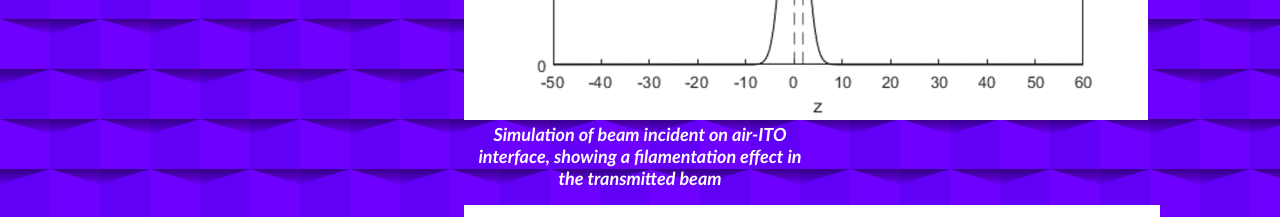
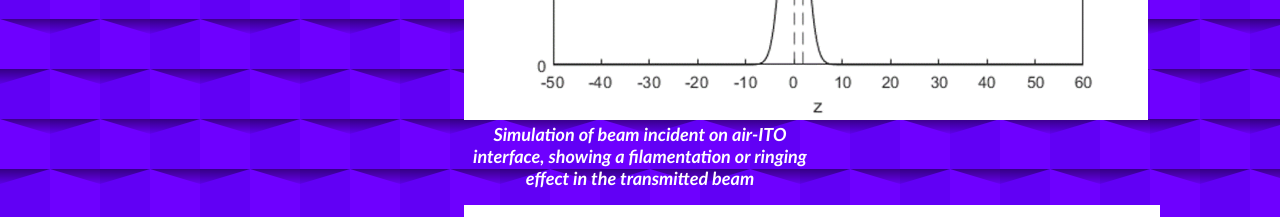
Before and after one commit to ebramyoussef/ebramyoussef.github.io, a plain HTML site: page ssfm.html in a window 1280 px wide. Shown: the part 1360-1577 px from the top of the page. Drawn offline with Linux system fonts and the light colour scheme.

Commit message:
Update ssfm.html

```diff
--- a/ssfm.html
+++ b/ssfm.html
@@ -6,6 +6,7 @@
 		<meta charset="utf-8">
 		<meta name="viewport" content="width=device-width, initial-scale=1">
 		<link rel="stylesheet" href="css/styles.css">
+		<link rel="icon" href="media/images/favicon.png">
 		<title>Ebram Youssef</title>
 	</head>
 
@@ -30,7 +31,7 @@
 				<div class="container">
 					<figure>
 						<img class="gif" src="media/images/1.gif">
-						<figcaption>Simulation of beam incident on air-ITO interface, showing a filamentation effect in the transmitted beam</figcaption>
+						<figcaption>Simulation of beam incident on air-ITO interface, showing a filamentation or ringing effect in the transmitted beam</figcaption>
 					</figure>
 					<figure>
 						<img class="gif" src="media/images/2.gif">
```
